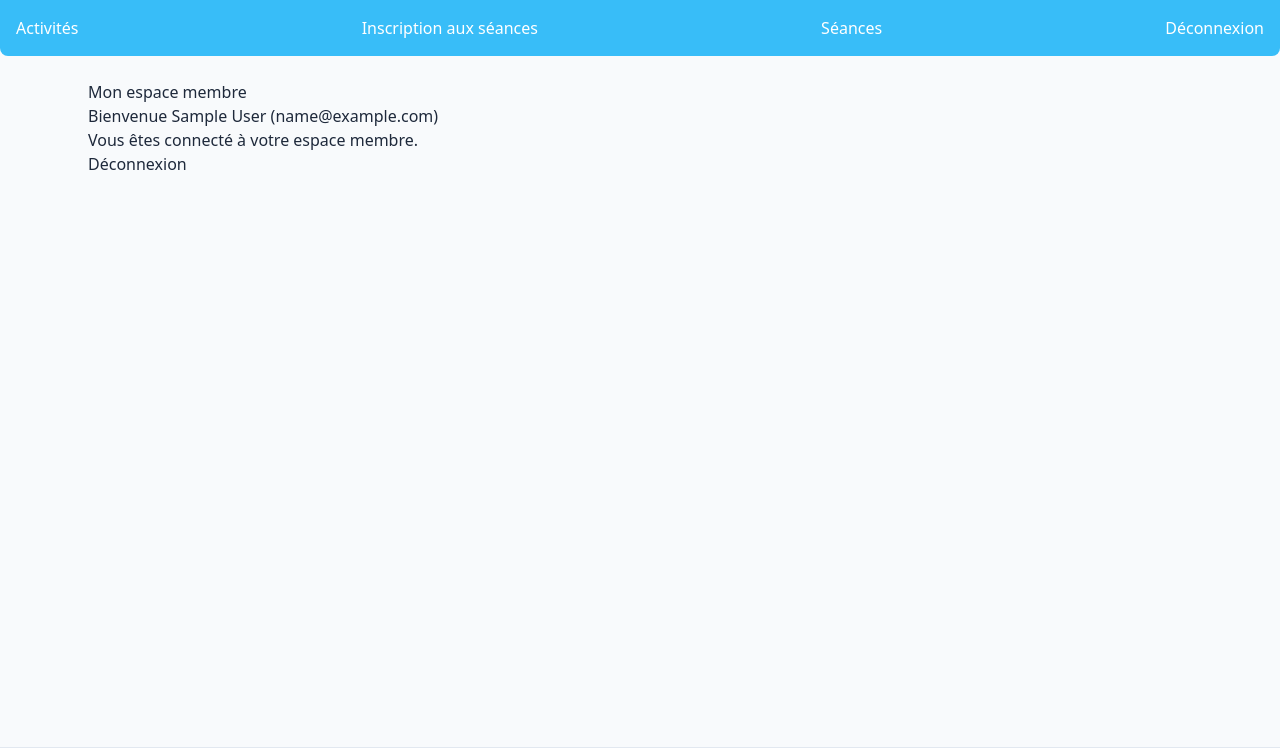
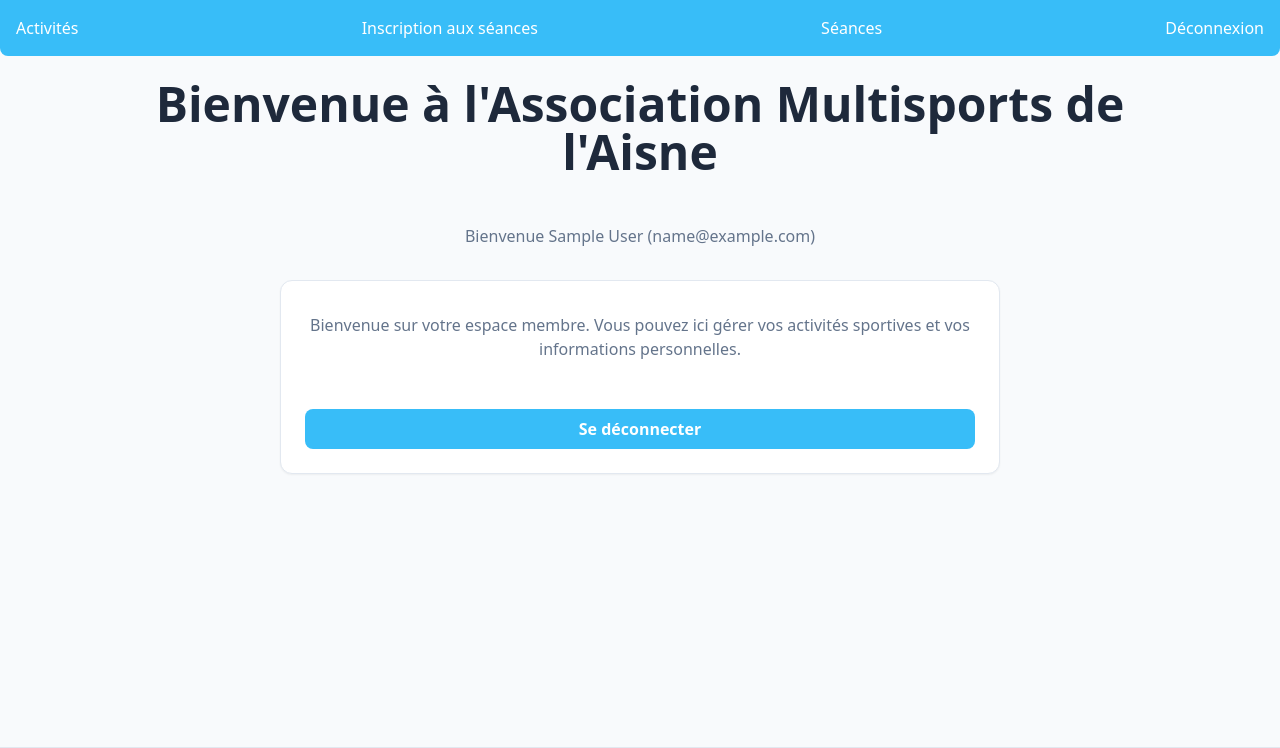
Before and after one commit to romainravasini-del/BriefDjango, a Django app: page /espace_membre/ in a window 1280 px wide. Shown: the top 748 px of the page. Run offline with Django 5.2, Linux system fonts and the light colour scheme; the visitor is signed in with stand-in values (Sample User, id 1); some libraries are stand-ins or nearby versions.

Commit message:
bouton connexion déconnexion fonctionnel depuis l'espace adhérant et modifications de textes d'accueil

```diff
--- a/AssoSportive02/accueil/templates/accueil/connexion.html
+++ b/AssoSportive02/accueil/templates/accueil/connexion.html
@@ -3,7 +3,7 @@
 {% block content %}
 
 
-<h1 class="text-5xl font-bold text-slate-800 text-center">Bienvenue chez AS02 ! </h1>
+<h1 class="text-5xl font-bold text-slate-800 text-center">Bienvenue à l'Association Multisports de l'Aisne</h1>
 <div class="max-w-3xl mx-auto py-10 px-6">
 <p class="text-slate-500 text-center mt-2 mb-8">Veuillez vous connecter pour accéder à votre compte. </p>
 <div class="grid grid-cols-1 md:grid-cols-2 gap-8">
--- a/AssoSportive02/accueil/templates/accueil/espace_membre.html
+++ b/AssoSportive02/accueil/templates/accueil/espace_membre.html
@@ -1,20 +1,23 @@
 {% extends "base.html" %}
-
+{% load static %}
 {% block content %}
 
-<h1>Mon espace membre</h1>
+<h1 class="text-5xl font-bold text-slate-800 text-center">Bienvenue à l'Association Multisports de l'Aisne</h1>
+<div class="max-w-3xl mx-auto py-10 px-6">
+    <p class="text-slate-500 text-center mt-2 mb-8">Bienvenue {{user}}</p>
+    <div class="grid grid-cols-1 md:grid-cols-2 gap-20">
+        <section class="bg-white p-6 rounded-xl shadow-sm border border-slate-200 md:col-span-2">
+            <p class="text-slate-500 text-center mt-2 mb-8">Bienvenue sur votre espace membre. Vous pouvez ici gérer vos
+                activités sportives et vos informations personnelles. </p>
 
-<p>
-    Bienvenue {{user}}
-</p>
-
-<p>
-    Vous êtes connecté à votre espace membre.
-</p>
-
-<form method="post" action="{% url 'deconnexion' %}">
-    {% csrf_token %}
-    <button type="submit" class="hover:underline">Déconnexion</button>
-</form>
-
+            <form method="post" action="{% url 'deconnexion' %}">
+                {% csrf_token %}
+                <button type="submit"
+                    class="mt-4 w-full bg-sky-400 hover:bg-sky-500 text-white font-semibold py-2 px-4 rounded-lg transition">Se
+                    déconnecter
+                </button>
+            </form>
+        </section>
+    </div>
+</div>
 {% endblock %}
```
